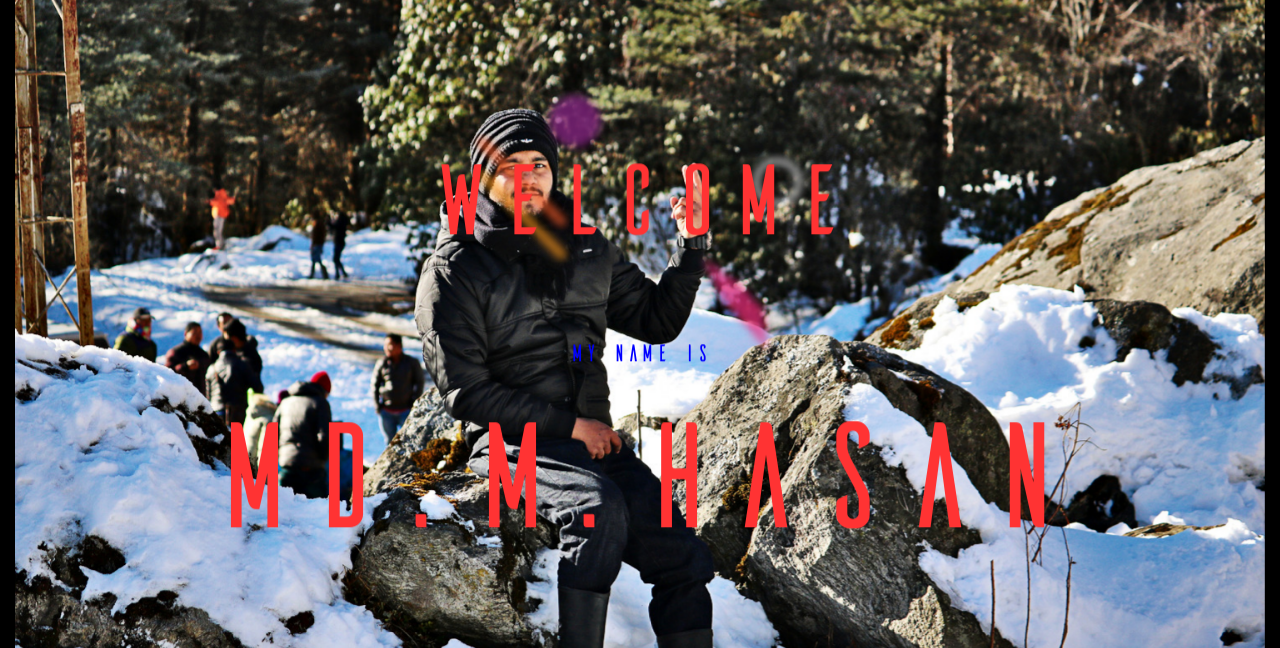
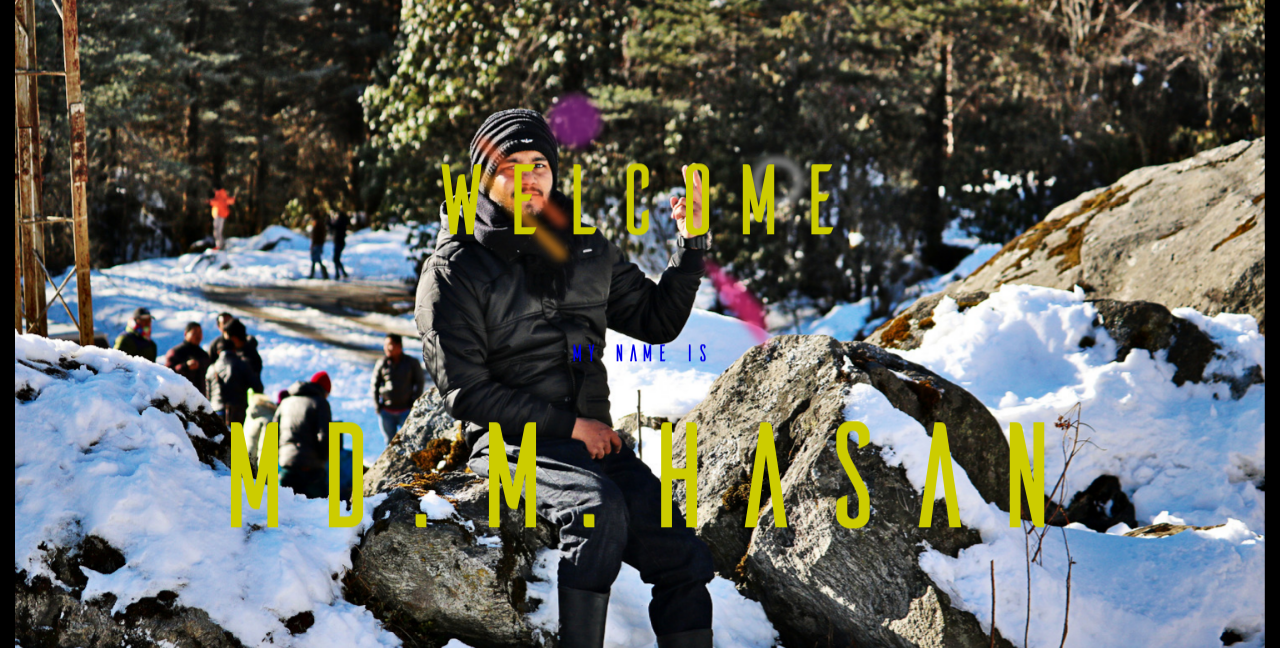
Before and after one commit to Stoicmehedi/cvresume, a plain HTML site: page index.html in a window 1280 px wide. Shown: the top 648 px of the page. Drawn offline with Linux system fonts and the light colour scheme; files whose address does not match are found by name; a web font is replaced by a local one.

Commit message:
Update void-designer.css

```diff
--- a/css/void-designer.css
+++ b/css/void-designer.css
@@ -297,14 +297,14 @@ Intro Section
 h1.welcome{
   font-family: "Ailerons";
   font-size: 100px;
-  color: #ff3333;
+  color:  #cccc00;
   text-align: center;
   margin-bottom: 90px;
 }
 h1.name{
   font-family: "Ailerons";
   font-size: 150px;
-  color:  #ff3333;
+  color:   #cccc00;
   text-align: center;
   margin-bottom: 90px;
 }
@@ -312,7 +312,7 @@ h1.name{
 
 .my-info h3{
   font-family: "Ailerons";
-  color: blue;
+  color: #0000e6;
 
 }
 
```
